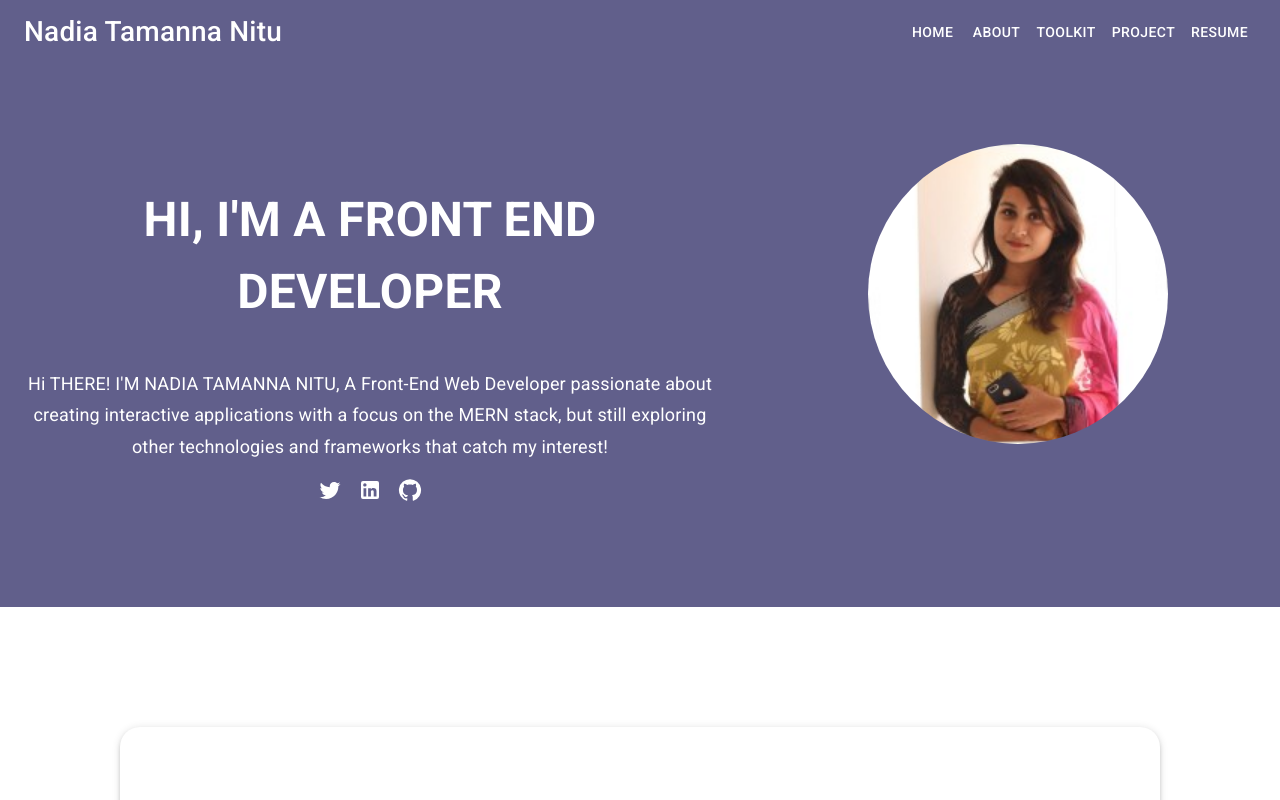
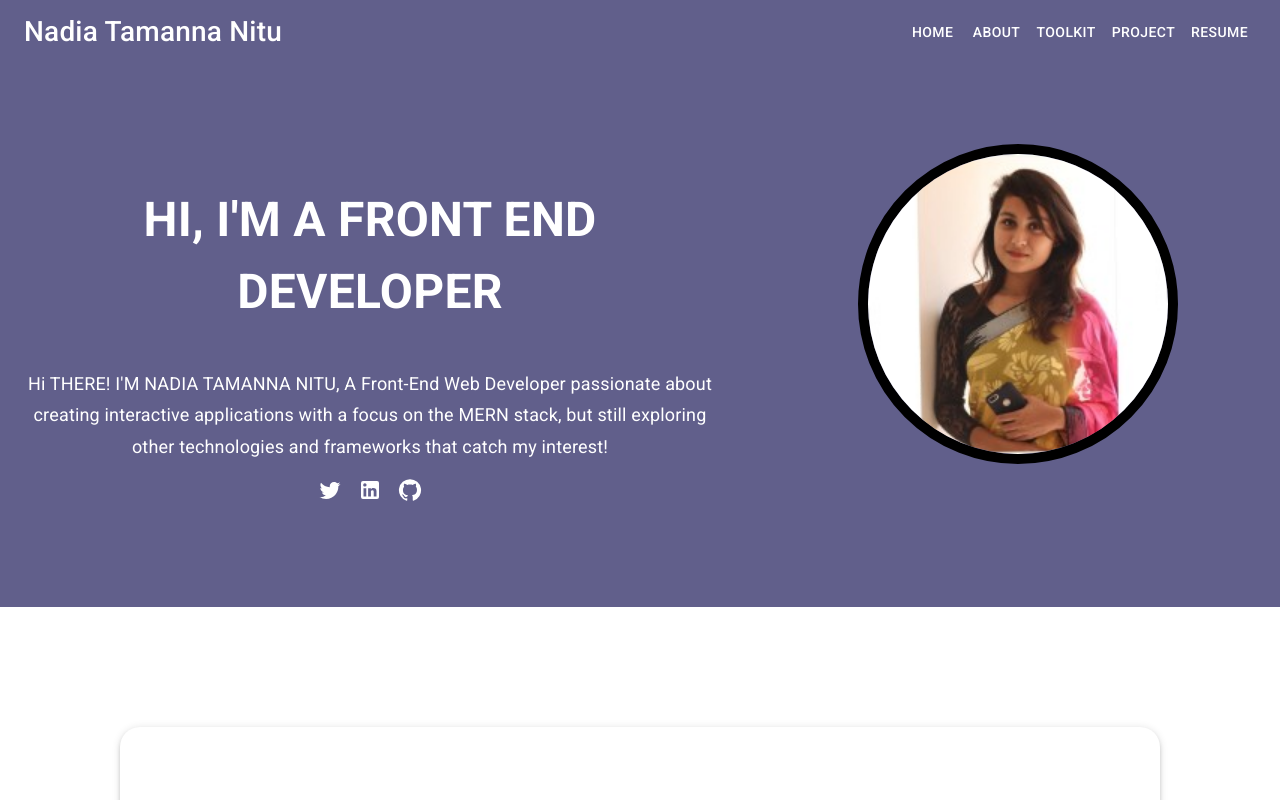
Before and after one commit to nadianewaz/Portfolio, a React (Create React App) app: page / in a window 1280 px wide. Shown: the top 800 px of the page. Built offline with nearby package versions, Linux system fonts and the light colour scheme.

Commit message:
Adding image border

```diff
--- a/src/Component/HomePage/Banner/Banner.jsx
+++ b/src/Component/HomePage/Banner/Banner.jsx
@@ -37,7 +37,7 @@ const Banner = () => {
             width: 300,
             height: '300px',
             borderRadius: '50%',
-            border: 1
+            border: "10px solid black"
           }}/>
             </Typography>
 
```
